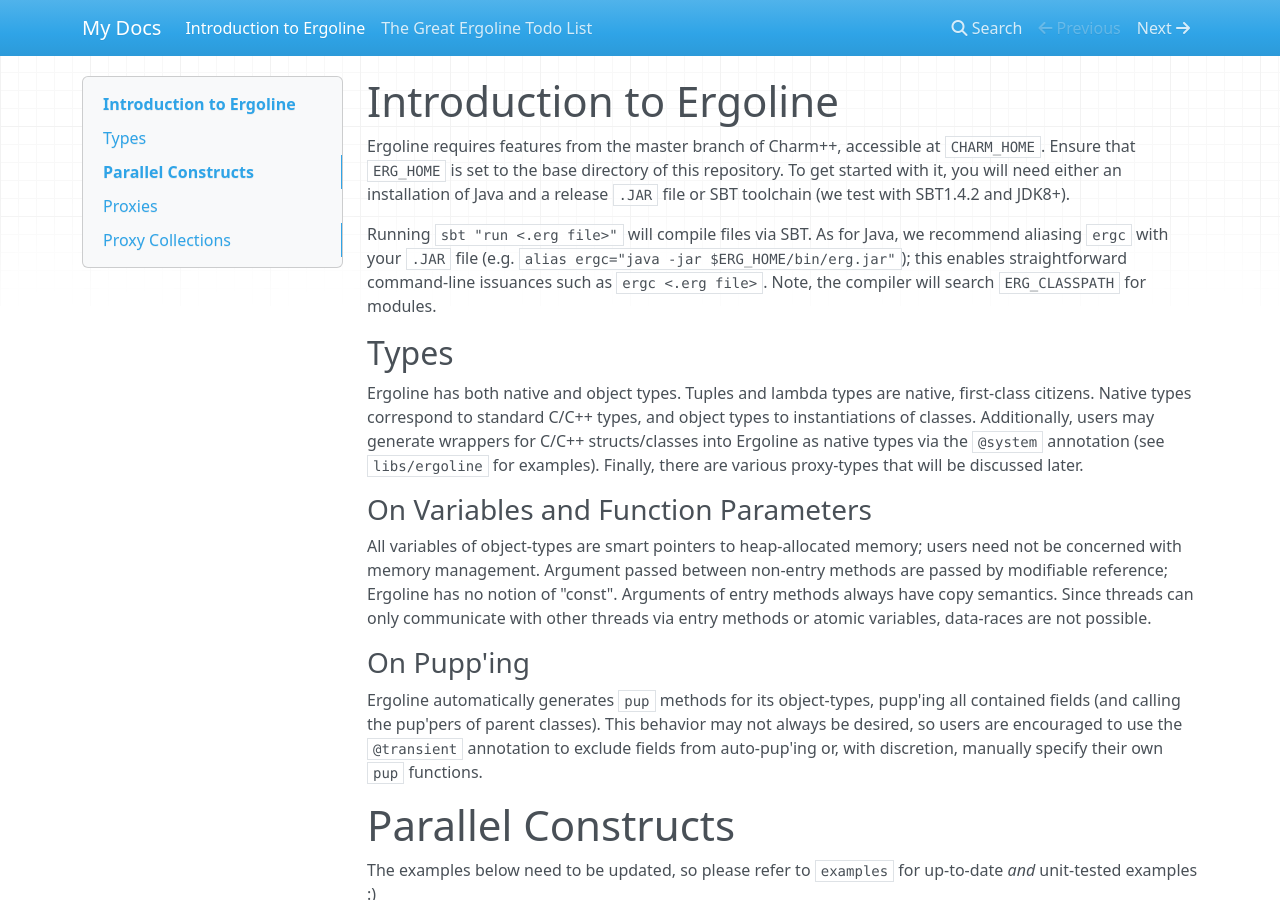
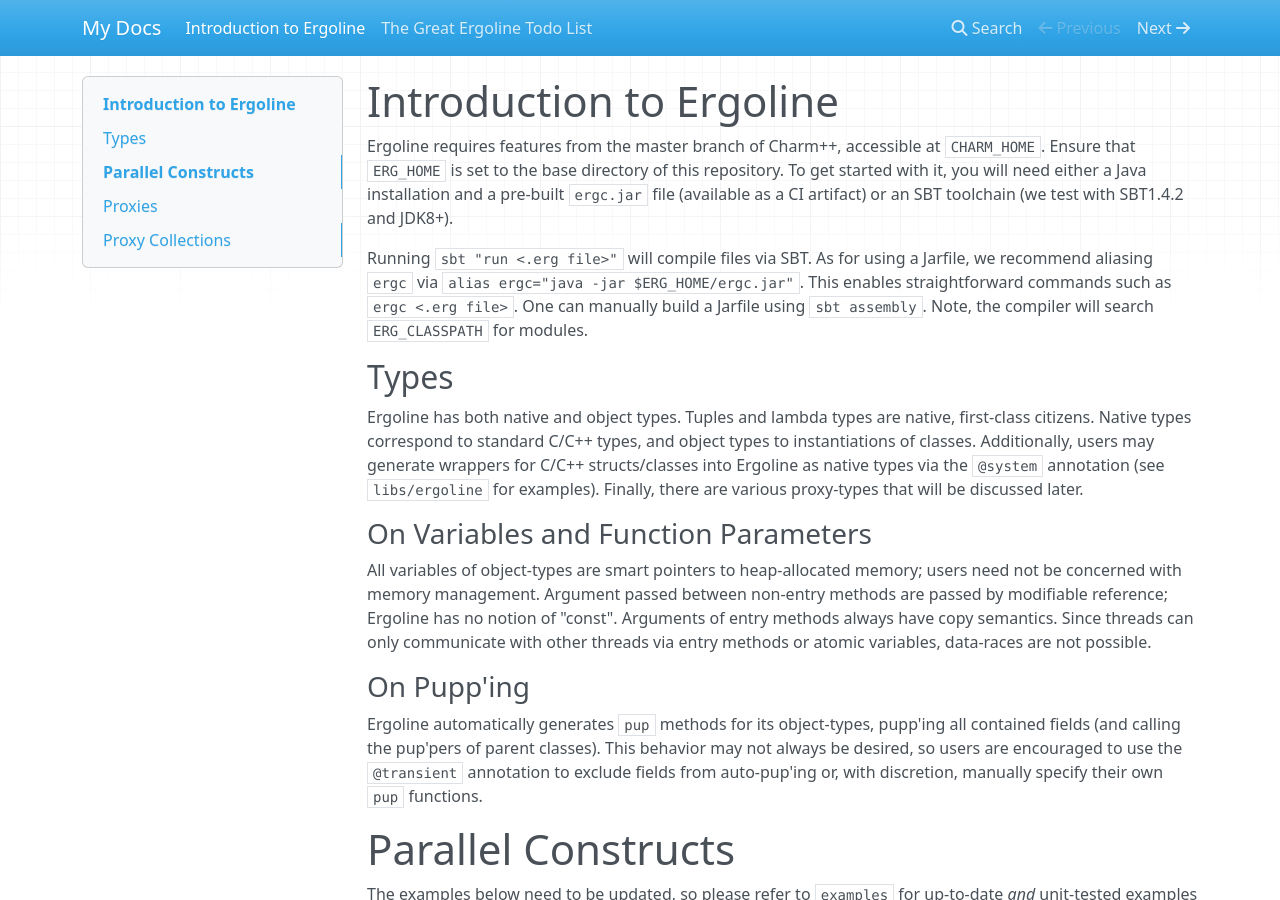
Before and after one commit to jszaday/ergoline, an MkDocs documentation site: the page built from docs/index.md, in a window 1280 px wide and 900 px high. Built offline with MkDocs 1.6.1, drawn with Linux system fonts in a browser that asks for light colours; nearby versions of some CDN libraries.

Commit message:
Build a Jarfile for Ergc (#41)
* update compilation!

* update docs

Co-authored-by: Justin J. Szaday <szaday2@illinois.edu>

```diff
--- a/docs/index.md
+++ b/docs/index.md
@@ -1,7 +1,7 @@
 # Introduction to Ergoline
-Ergoline requires features from the master branch of Charm++, accessible at `CHARM_HOME`. Ensure that `ERG_HOME` is set to the base directory of this repository. To get started with it, you will need either an installation of Java and a release `.JAR` file or SBT toolchain (we test with SBT1.4.2 and JDK8+).
+Ergoline requires features from the master branch of Charm++, accessible at `CHARM_HOME`. Ensure that `ERG_HOME` is set to the base directory of this repository. To get started with it, you will need either a Java installation and a pre-built `ergc.jar` file (available as a CI artifact) or an SBT toolchain (we test with SBT1.4.2 and JDK8+).
 
-Running `sbt "run <.erg file>"` will compile files via SBT. As for Java, we recommend aliasing `ergc` with your `.JAR` file (e.g. `alias ergc="java -jar $ERG_HOME/bin/erg.jar"`); this enables straightforward command-line issuances such as `ergc <.erg file>`. Note, the compiler will search `ERG_CLASSPATH` for modules.
+Running `sbt "run <.erg file>"` will compile files via SBT. As for using a Jarfile, we recommend aliasing `ergc` via `alias ergc="java -jar $ERG_HOME/ergc.jar"`. This enables straightforward commands such as `ergc <.erg file>`. One can manually build a Jarfile using `sbt assembly`. Note, the compiler will search `ERG_CLASSPATH` for modules.
 
 ## Types
 Ergoline has both native and object types. Tuples and lambda types are native, first-class citizens. Native types correspond to standard C/C++ types, and object types to instantiations of classes. Additionally, users may generate wrappers for C/C++ structs/classes into Ergoline as native types via the `@system` annotation (see `libs/ergoline` for examples). Finally, there are various proxy-types that will be discussed later.
```
Also changed, not shown: 8 other files.
